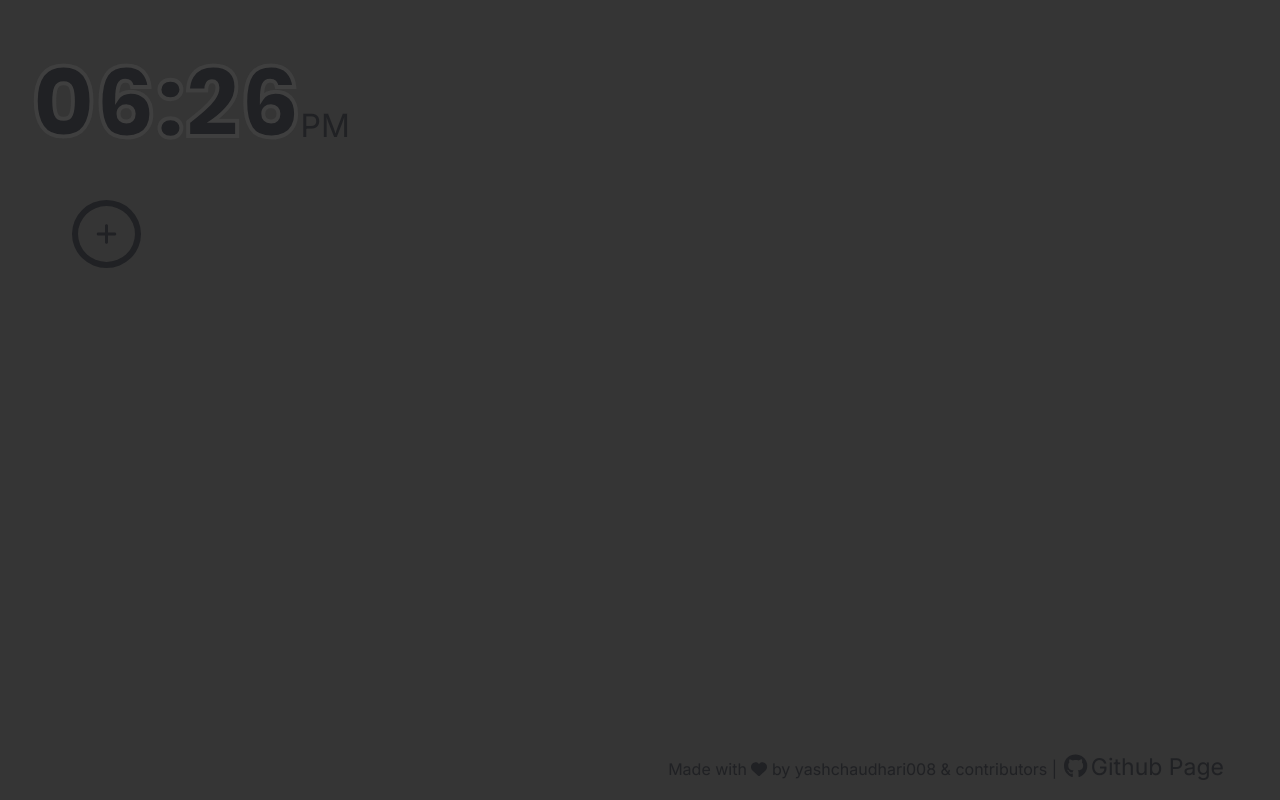
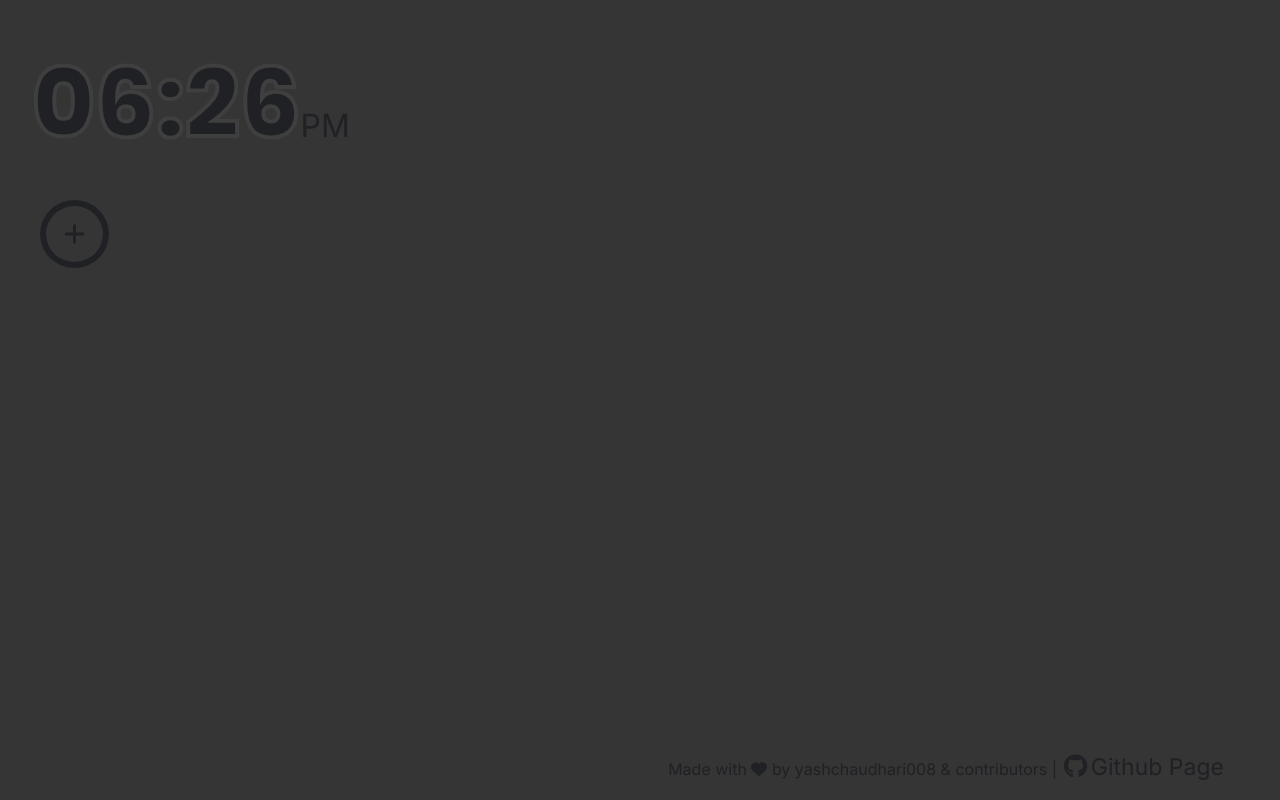
Before and after one commit to yashchaudhari008/minime, a React (Vite) app: page / in a window 1280 px wide. Built offline with nearby package versions, Linux system fonts and the light colour scheme.

Commit message:
Update src/components/WidgetHolder/widgetHolder.module.scss
Co-authored-by: Yash Chaudhari <yashchaudhari008@gmail.com>

```diff
--- a/src/components/WidgetHolder/widgetHolder.module.scss
+++ b/src/components/WidgetHolder/widgetHolder.module.scss
@@ -2,8 +2,7 @@
 @import "/src/styles/variables.scss";
 
 .widgetHolderWrapper {
-	padding: 8px 40px;
-	height: 100%;
+	padding: 8px;
 	flex: 1;
 	overflow: auto;
 	.widgetHolder {
```
